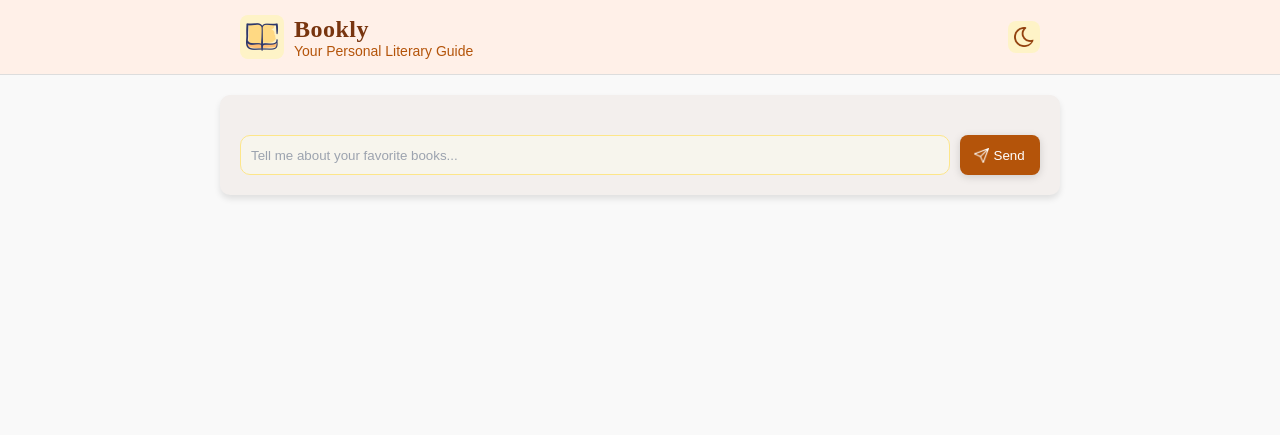
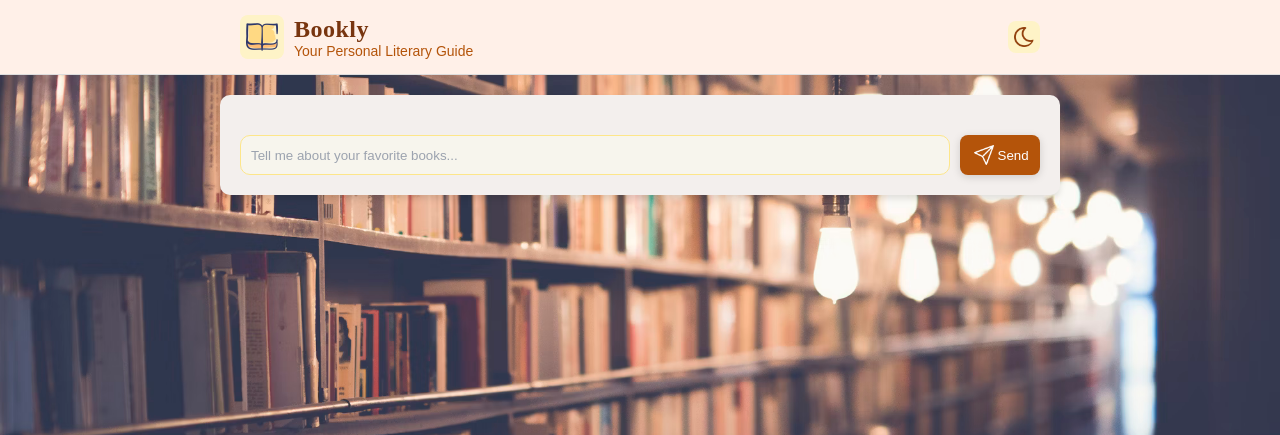
Before and after one commit to sparsh2005/Bookly, a Flask app: page / in a window 1280 px wide. Shown: the top 435 px of the page. Run offline with Flask 3, Linux system fonts and the light colour scheme.

Commit message:
background added

```diff
--- a/backend/static/css/style.css
+++ b/backend/static/css/style.css
@@ -1,11 +1,16 @@
 /* General Styling */
 body {
+    background-image: url('../images/bg.png'); /* Path to your background image */
+    background-size: cover; /* Cover the entire viewport */
+    background-position: center; /* Center the image */
+    background-repeat: no-repeat; /* Prevent repeating */
+    background-attachment: fixed; /* Keep the background fixed */
     font-family: 'Arial', sans-serif;
     margin: 0;
     padding: 0;
     box-sizing: border-box;
-    background-color: #f9f9f9;
-  }
+    background-color: #f9f9f9; /* Optional: fallback color */
+}
 
   /* Header */
   header {
@@ -276,9 +281,9 @@ body {
   }
 
   #send-btn img {
-    width: 15px;
-    height: 15px;
-    margin-right: 5px;
+    width: 20px;
+    height: 20px;
+    margin-right: 4px;
     margin-left: 1px;
   }
 
```
Also changed, not shown: backend/static/images/bg.png (added).
